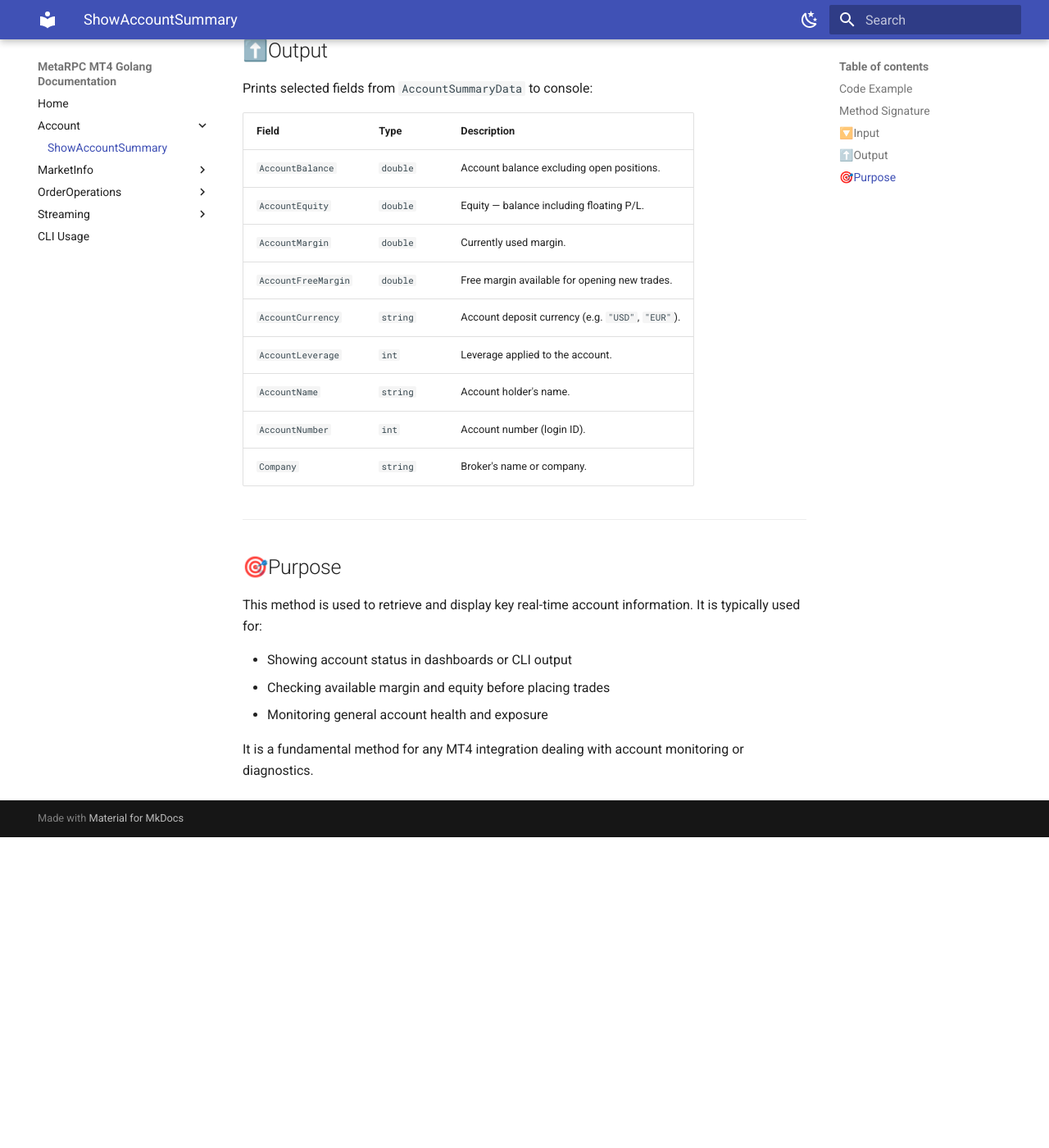
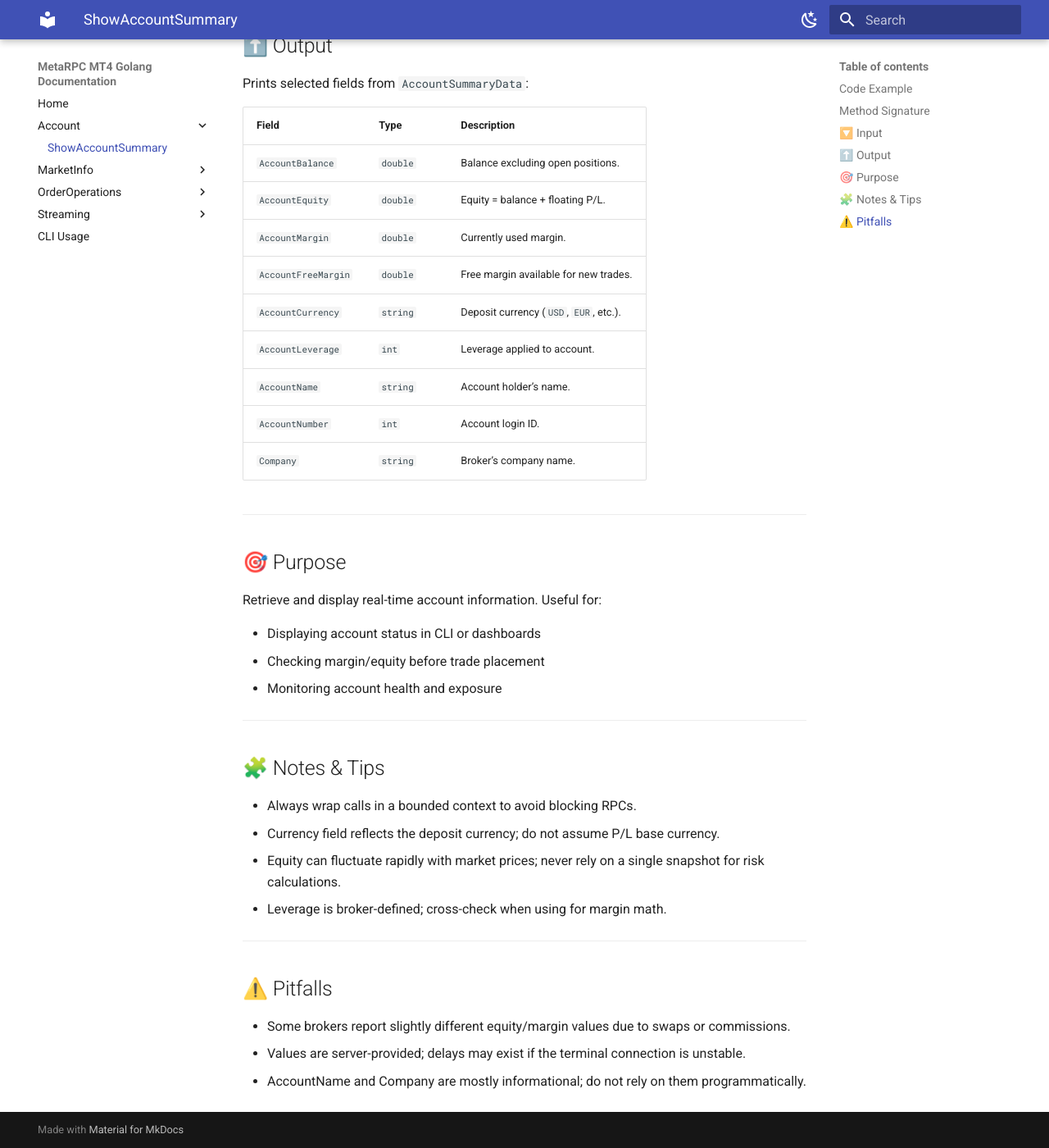
Before and after one commit to MetaRPC/GoMT4, an MkDocs documentation site: the page built from docs/Account/ShowAccountSummary.md, in a window 1280 px wide and 1400 px high, scrolled down 959 px. Shown: the whole window at 82% size. Built offline with MkDocs 1.6.1 and Material for MkDocs 9.7.7, drawn with Linux system fonts in a browser that asks for light colours; before the commit the page ends 1980 px from its top, so only the background shows below that; some of the changed text lies outside the part shown.

Commit message:
Update ShowAccountSummary.md

```diff
--- a/docs/Account/ShowAccountSummary.md
+++ b/docs/Account/ShowAccountSummary.md
@@ -29,41 +29,55 @@ func (s *MT4Service) ShowAccountSummary(ctx context.Context)
 
 ---
 
-## 🔽Input
+## 🔽 Input
 
-No required input parameters.
+No required parameters apart from context.
 
-| Parameter | Type              | Description                                  |
-| --------- | ----------------- | -------------------------------------------- |
-| `ctx`     | `context.Context` | Context for timeout or cancellation control. |
+| Parameter | Type              | Description                       |
+| --------- | ----------------- | --------------------------------- |
+| `ctx`     | `context.Context` | Controls timeout or cancellation. |
 
 ---
 
-## ⬆️Output
+## ⬆️ Output
 
-Prints selected fields from `AccountSummaryData` to console:
+Prints selected fields from `AccountSummaryData`:
 
-| Field               | Type     | Description                                       |
-| ------------------- | -------- | ------------------------------------------------- |
-| `AccountBalance`    | `double` | Account balance excluding open positions.         |
-| `AccountEquity`     | `double` | Equity — balance including floating P/L.          |
-| `AccountMargin`     | `double` | Currently used margin.                            |
-| `AccountFreeMargin` | `double` | Free margin available for opening new trades.     |
-| `AccountCurrency`   | `string` | Account deposit currency (e.g. `"USD"`, `"EUR"`). |
-| `AccountLeverage`   | `int`    | Leverage applied to the account.                  |
-| `AccountName`       | `string` | Account holder's name.                            |
-| `AccountNumber`     | `int`    | Account number (login ID).                        |
-| `Company`           | `string` | Broker's name or company.                         |
-
+| Field               | Type     | Description                            |
+| ------------------- | -------- | -------------------------------------- |
+| `AccountBalance`    | `double` | Balance excluding open positions.      |
+| `AccountEquity`     | `double` | Equity = balance + floating P/L.       |
+| `AccountMargin`     | `double` | Currently used margin.                 |
+| `AccountFreeMargin` | `double` | Free margin available for new trades.  |
+| `AccountCurrency`   | `string` | Deposit currency (`USD`, `EUR`, etc.). |
+| `AccountLeverage`   | `int`    | Leverage applied to account.           |
+| `AccountName`       | `string` | Account holder’s name.                 |
+| `AccountNumber`     | `int`    | Account login ID.                      |
+| `Company`           | `string` | Broker’s company name.                 |
 
 ---
 
-## 🎯Purpose
+## 🎯 Purpose
 
-This method is used to retrieve and display key real-time account information. It is typically used for:
+Retrieve and display real-time account information. Useful for:
 
-* Showing account status in dashboards or CLI output
-* Checking available margin and equity before placing trades
-* Monitoring general account health and exposure
+* Displaying account status in CLI or dashboards
+* Checking margin/equity before trade placement
+* Monitoring account health and exposure
 
-It is a fundamental method for any MT4 integration dealing with account monitoring or diagnostics.
+---
+
+## 🧩 Notes & Tips
+
+* Always wrap calls in a bounded context to avoid blocking RPCs.
+* Currency field reflects the deposit currency; do not assume P/L base currency.
+* Equity can fluctuate rapidly with market prices; never rely on a single snapshot for risk calculations.
+* Leverage is broker-defined; cross-check when using for margin math.
+
+---
+
+## ⚠️ Pitfalls
+
+* Some brokers report slightly different equity/margin values due to swaps or commissions.
+* Values are server-provided; delays may exist if the terminal connection is unstable.
+* AccountName and Company are mostly informational; do not rely on them programmatically.
```
Also changed, not shown: other parts of docs/Account/ShowAccountSummary.md (+6 -6 lines).
